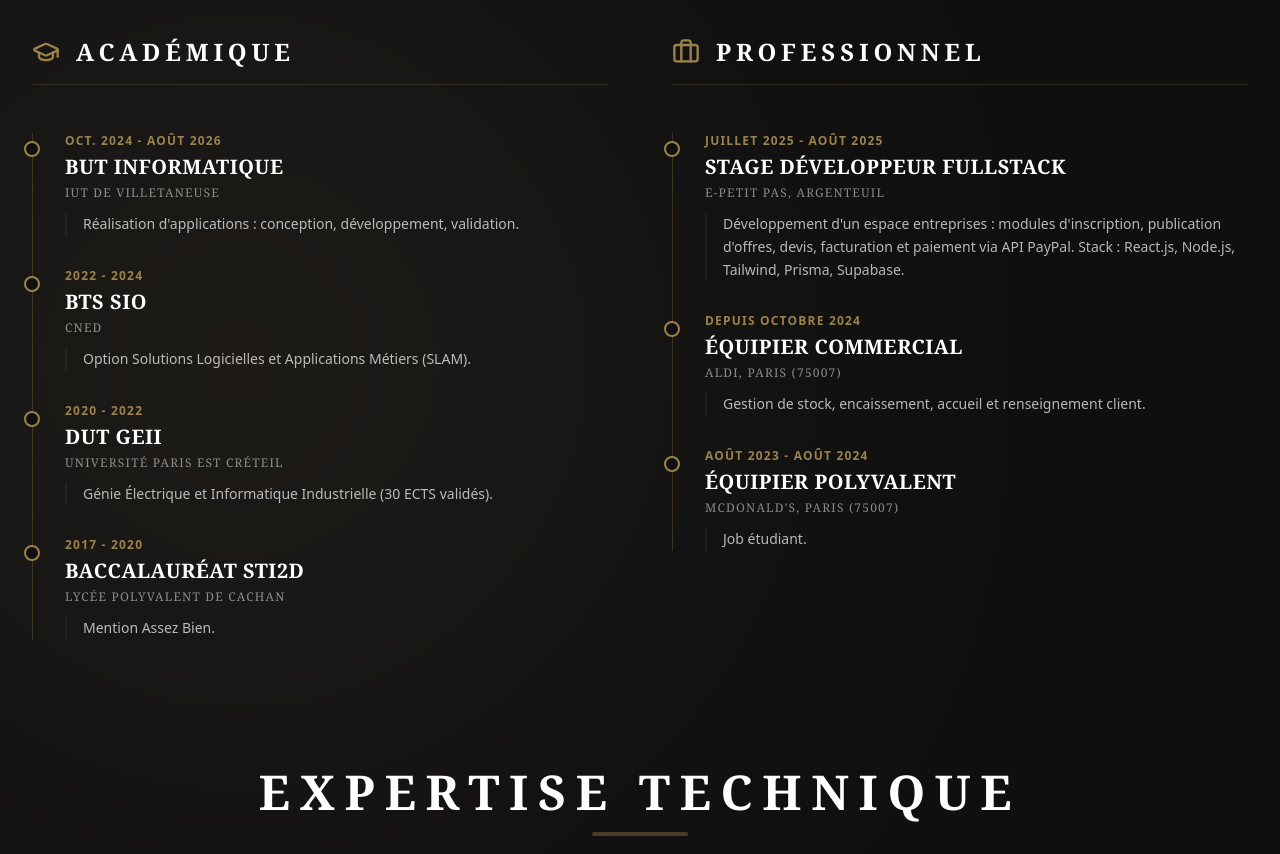
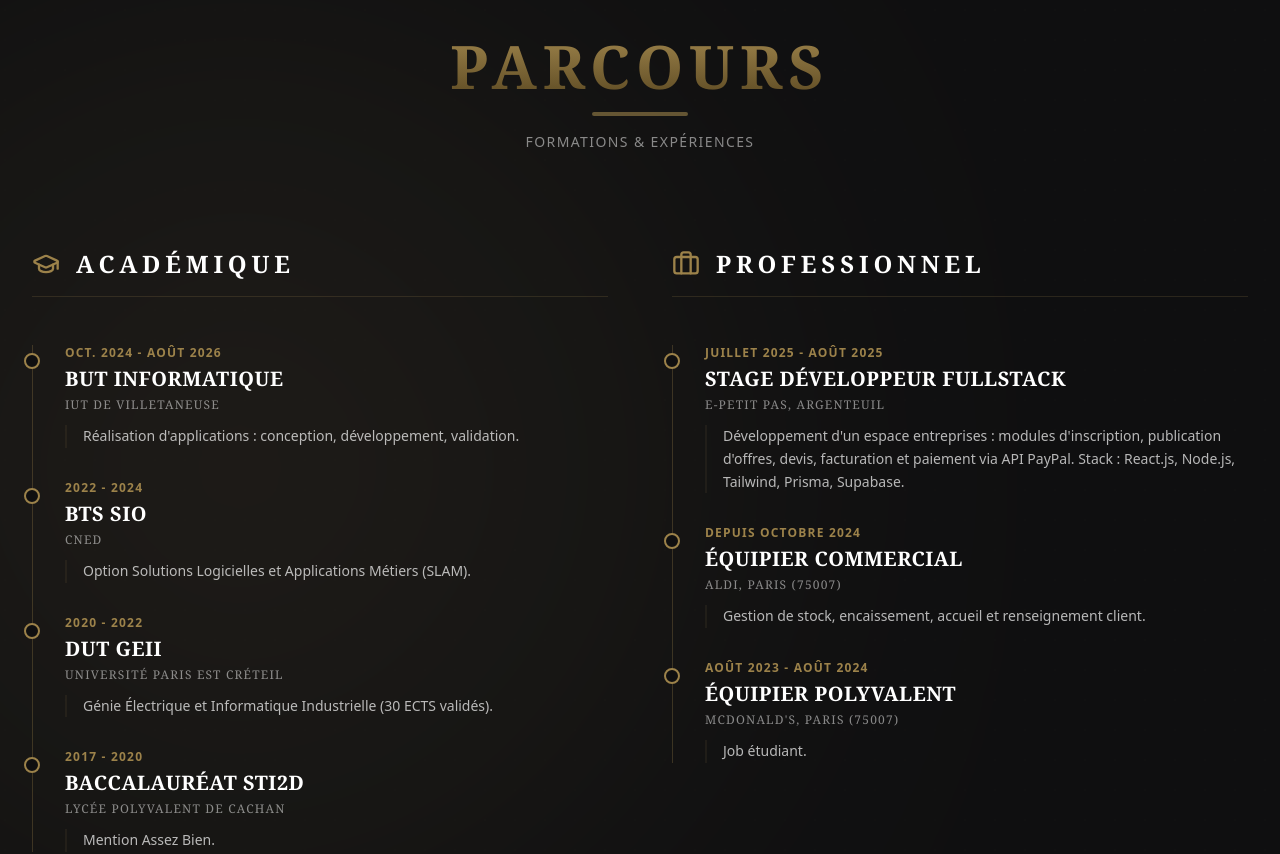
Before and after one commit to edmilson9/portfolio, a React (Create React App) app: page / in a window 1280 px wide. Shown: the part 860-1714 px from the top of the page. Built offline with nearby package versions, Linux system fonts and the light colour scheme.

Commit message:
Parcours 50%

```diff
--- a/src/composants/Profil.jsx
+++ b/src/composants/Profil.jsx
@@ -112,7 +112,19 @@ export default function Profil() {
       </div>
 
       <div className="max-w-7xl mx-auto relative z-10">
-
+          <motion.div
+          initial={{ opacity: 0, y: 20 }}
+          whileInView={{ opacity: 1, y: 0 }}
+          viewport={{ once: true }}
+          transition={{ duration: 0.8 }}
+          className="text-center mb-16 md:mb-24"
+        >
+          <h2 className="text-3xl md:text-6xl font-bold uppercase tracking-widest text-transparent bg-clip-text bg-gradient-to-b from-[#9C824A] to-[#604d25]">
+            Parcours
+          </h2>
+          <div className="w-16 md:w-24 h-1 bg-[#9C824A] mx-auto mt-4 rounded-full opacity-60"></div>
+          <p className="mt-4 text-white/50 font-sans text-xs md:text-sm tracking-widest uppercase">Formations & Expériences</p>
+        </motion.div>
         <div className="grid grid-cols-1 lg:grid-cols-2 gap-16 mb-32">
           <div>
             <div className="flex items-center gap-4 mb-12 border-b border-[#9C824A]/20 pb-4">
@@ -137,7 +149,7 @@ export default function Profil() {
 
         <div className="mb-24">
           <div className="flex flex-col items-center mb-16 text-center">
-            <h3 className="text-3xl md:text-5xl font-bold uppercase tracking-[0.2em] text-white mb-4">Expertise Technique</h3>
+            <h3 className="text-3xl md:text-5xl font-bold uppercase tracking-[0.2em] text-white mb-4">Compétences</h3>
             <div className="w-24 h-1 bg-[#9C824A] rounded-full opacity-40"></div>
           </div>
 
```
